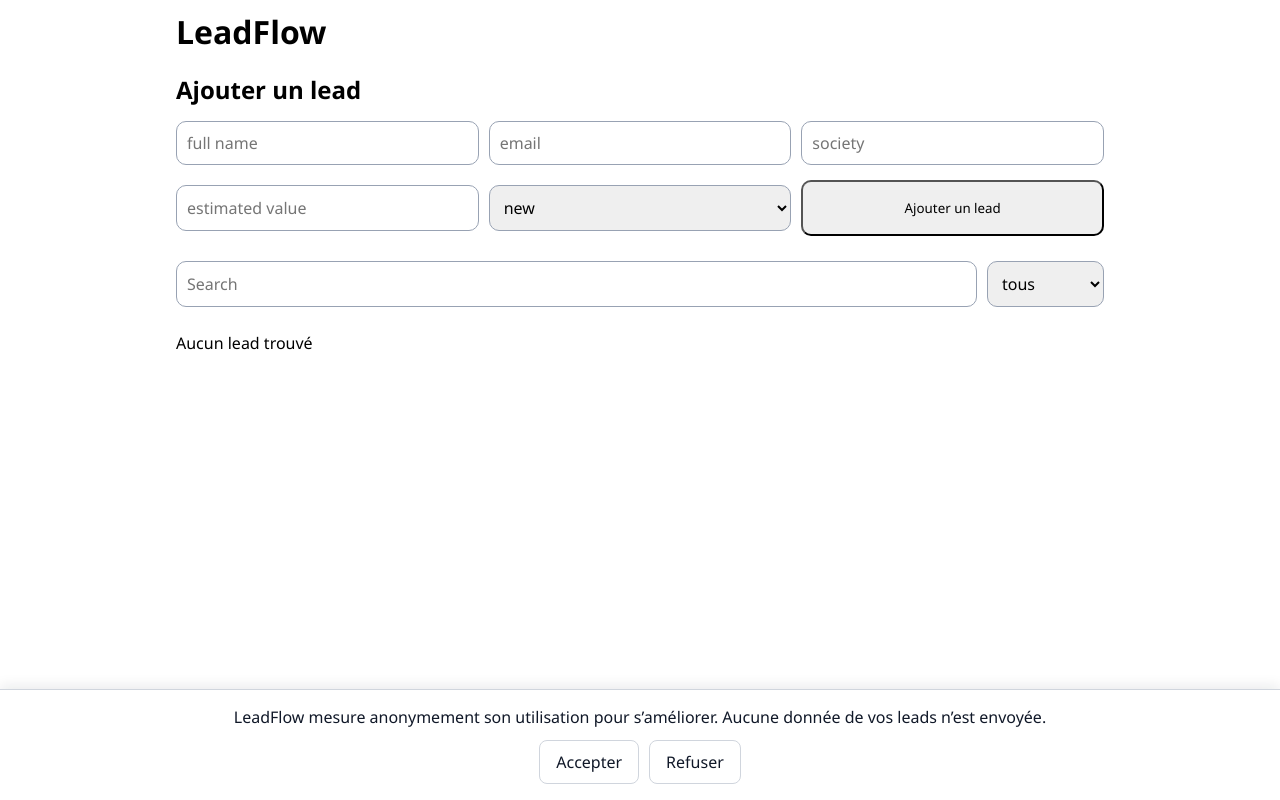
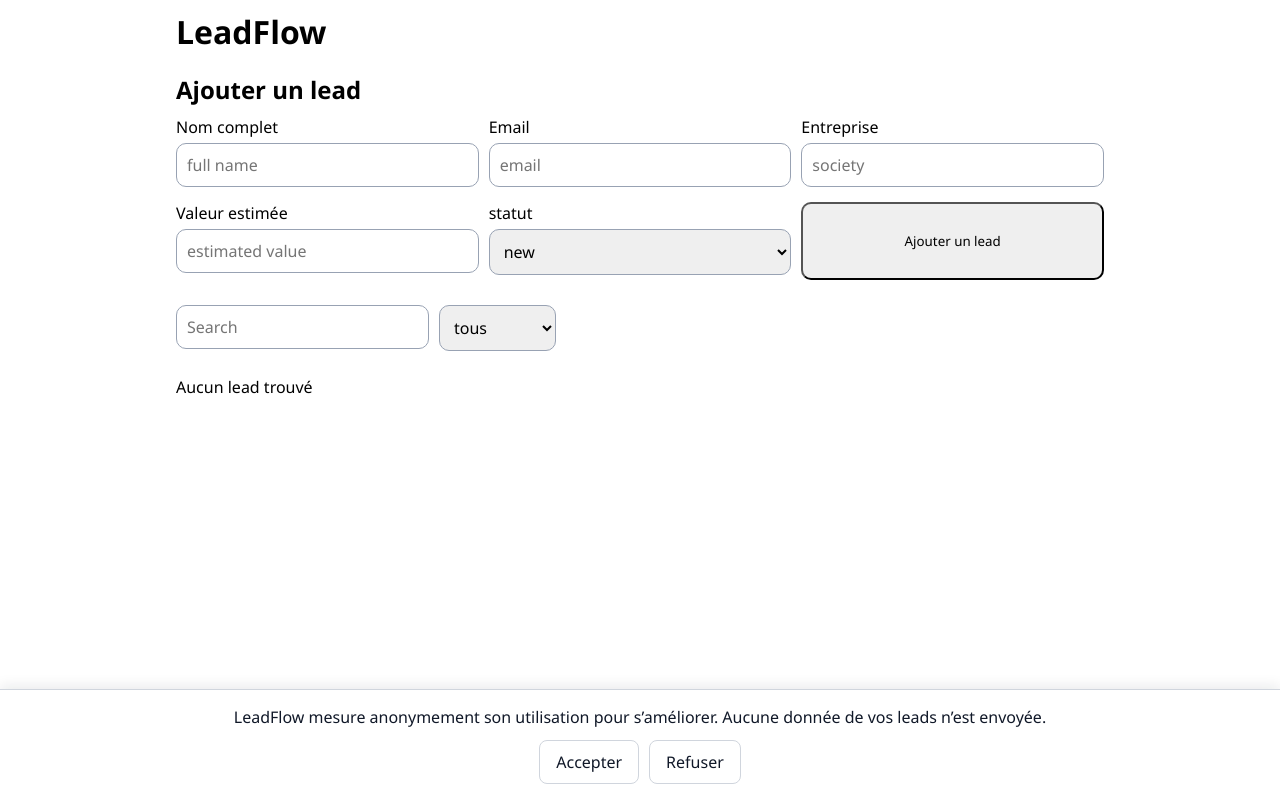
Before and after one commit to AdnaneBc/leadFlow, a Next.js app: page / in a window 1280 px wide. Built offline with nearby package versions, Linux system fonts and the light colour scheme.

Commit message:
feat(ui): use shared components in App
Replace native inputs, selects and buttons with Input, Select and Button. Fix the lost status typo, add the tous filter option, make the filter controlled and remove the duplicate search id.

```diff
--- a/src/App.tsx
+++ b/src/App.tsx
@@ -8,6 +8,11 @@ import Lead from "./components/Lead";
 import { getLeadByStatus, searchLeads } from "./components/leads-util";
 import { track } from "./analytics";
 import ConsentBanner from "./components/ConsentBanner";
+import Input from "./components/ui/Input";
+import Select from "./components/ui/Select";
+import Button from "./components/ui/Button";
+
+const SELECT_OPTIONS = ["new", "contacted", "qualified", "won", "lost"];
 
 const FIELD_NAMES: Record<string, string> = {
   fullName: "full_name",
@@ -159,42 +164,43 @@ function App() {
       <section id="add-lead">
         <h2>Ajouter un lead</h2>
         <form onSubmit={handleSubmit}>
-          <input
+          <Input
             type="text"
             name="fullName"
             id="fullName"
             placeholder="full name"
-            aria-label="Nom complet"
+            text="Nom complet"
           />
-          <input
+          <Input
             type="email"
             name="email"
             id="email"
             placeholder="email"
-            aria-label="Email"
+            text="Email"
           />
-          <input
+          <Input
             type="text"
             name="society"
             id="society"
             placeholder="society"
-            aria-label="Entreprise"
+            text="Entreprise"
           />
-          <input
+
+          <Input
             type="number"
             name="estimatedValue"
             id="estimatedValue"
             placeholder="estimated value"
-            aria-label="Valeur estimée"
+            text="Valeur estimée"
           />
-          <select name="status" id="status" aria-label="Statut">
-            <option value="new">new</option>
-            <option value="contacted">contacted</option>
-            <option value="qualified">qualified</option>
-            <option value="won">won</option>
-            <option value="lost">lost</option>
-          </select>
-          <button type="submit">Ajouter un lead</button>
+
+          <Select
+            name="status"
+            id="status"
+            options={SELECT_OPTIONS}
+            text="statut"
+          />
+          <Button type="submit" text="Ajouter un lead" />
         </form>
         {errorMsg && (
           <div className="error-message" role="alert">
@@ -203,13 +209,13 @@ function App() {
         )}
       </section>
 
-      <section id="search">
+      <section id="searchSection">
         <form
           onSubmit={(e) => {
             e.preventDefault();
           }}
         >
-          <input
+          <Input
             type="text"
             name="search"
             id="search"
@@ -218,19 +224,14 @@ function App() {
             onChange={handleChange}
             aria-label="Recherche"
           />
-          <select
+          <Select
             name="filter"
+            options={["tous", ...SELECT_OPTIONS]}
             id="filter"
+            value={filter}
             onChange={changeFilterHandler}
             aria-label="Filtrer par statut"
-          >
-            <option value="tous">tous</option>
-            <option value="new">new</option>
-            <option value="contacted">contacted</option>
-            <option value="qualified">qualified</option>
-            <option value="won">won</option>
-            <option value="lost">lost</option>
-          </select>
+          />
         </form>
       </section>
       <section id="leads">
--- a/src/app/index.css
+++ b/src/app/index.css
@@ -134,14 +134,14 @@ form button {
     gap: 10px;
   }
 
-  #search form {
+  #searchSection form {
     display: flex;
     gap: 10px;
   }
-  #search form select {
+  #searchSectionn form select {
     width: auto;
   }
-  #search form input {
+  #searchSectionn form input {
     flex: 1;
   }
   /* À mettre dans ta media query 768px existante */
```
